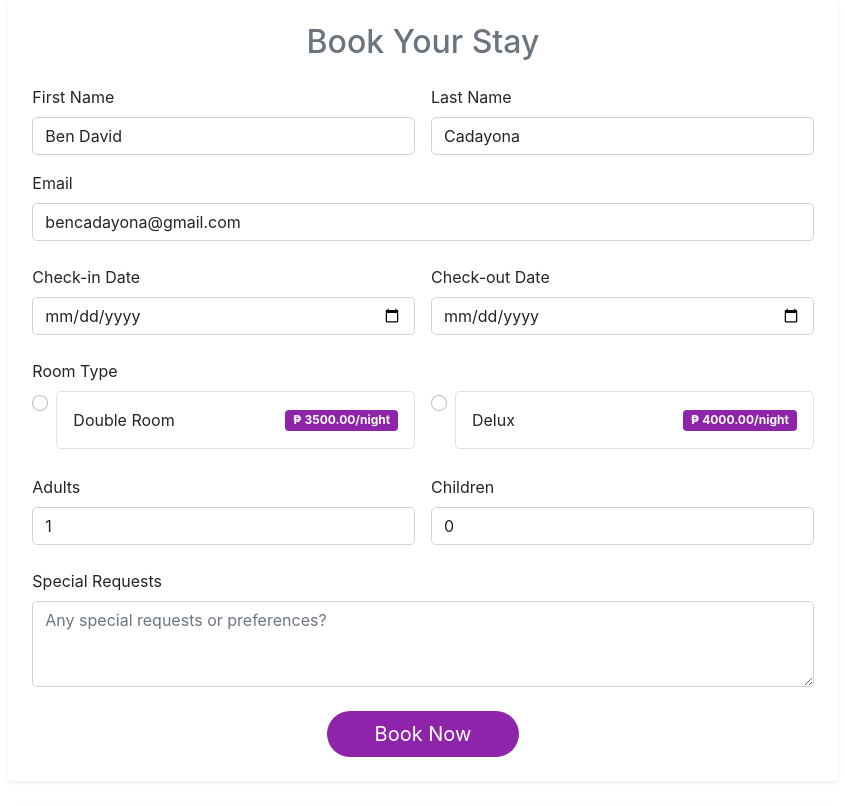
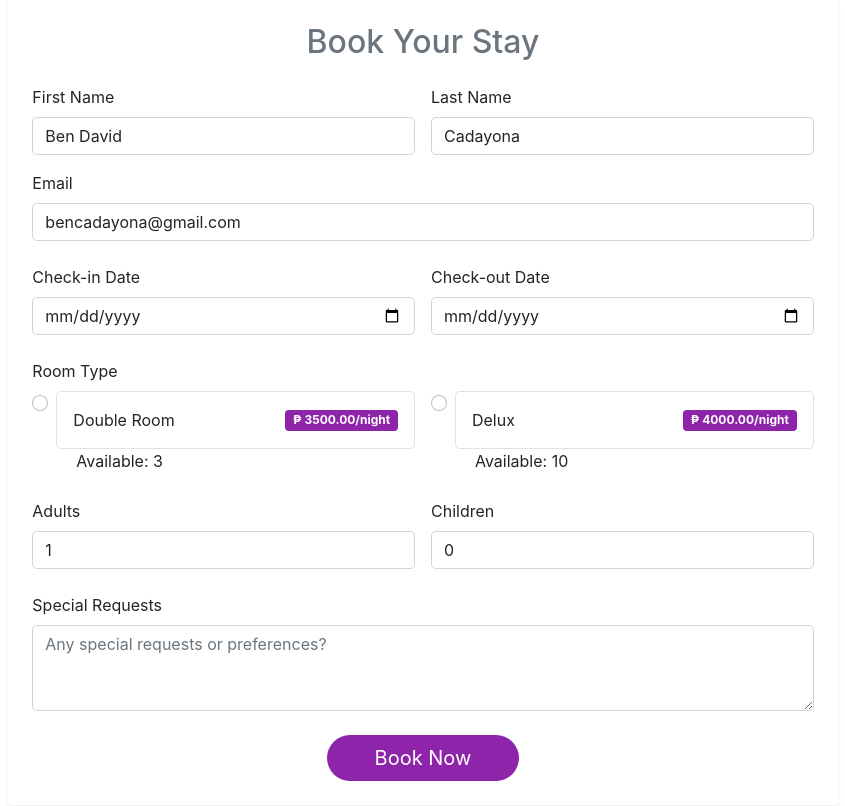
Before and after one commit to Sting421/Tanday_V2, a Django app: page /booking/10/ in a window 1280 px wide. Shown: the part 106-912 px from the top of the page, without its empty margins (217-1062 px from the left). Run offline with Django 5.2, Linux system fonts and the light colour scheme; a user stored in the database is signed in; data comes from the database, SQL or seed files in the repository; both versions use the stored data as it was after the commit.

Commit message:
adding available rooms

```diff
--- a/api/templates/booking.html
+++ b/api/templates/booking.html
@@ -56,12 +56,15 @@
                                                value="{{ room.id }}"
                                                class="form-check-input"
                                                id="room_{{ room.id }}"
+                                               {% if room.available_room <= 0 %} disabled {% endif %}
                                                required>
                                         <label class="form-check-label d-flex justify-content-between align-items-center p-3 border rounded-3"
                                                for="room_{{ room.id }}">
                                             <span>{{ room.name }}</span>
                                             <span class="badge bg-purple">₱ {{ room.price|floatformat:2 }}/night</span>
                                         </label>
+                                        <span style="margin-left: 20px;">{% if room.available_room <= 0 %} Unavailable {% else %}
+                                            Available: {{ room.available_room }}{% endif %}</span>
                                     </div>
                                 </div>
                                 {% endfor %}
--- a/api/templates/home.html
+++ b/api/templates/home.html
@@ -64,8 +64,8 @@
                                 <div class="d-flex justify-content-between align-items-center mb-3">
                                     <span class="fs-5 fw-semibold text-purple">₱{{ listing.price_per_night }}<small class="fs-6 fw-normal">/night</small></span>
                                 </div>
-                                <button class="btn btn-purple rounded-pill px-5 py-2 fs-5 fw-semibold w-100" onclick="event.preventDefault()">
-                                    Book Now
+                                <button class="btn btn-purple rounded-pill px-5 py-2 fs-5 fw-semibold w-100" onclick="event.filterHotel("{% url 'booking' listing.id %}")" >
+                                    Book now
                                 </button>
                             </div>
                         </div>
--- a/api/views.py
+++ b/api/views.py
@@ -194,6 +194,10 @@ def book_now(request):
             room=room,
         )
         booking.save()
+        rooms = get_object_or_404(Rooms, id = room_id)
+        rooms.available_room -= 1
+        rooms.save()
+
         return redirect('success')
 
     return render(request, 'booking.html')
@@ -340,6 +344,11 @@ def acceptBooking(request, booking_id):
     if request.method == 'POST' and 'check-out-user_button' in request.POST:
         booking.status = 'Check-out'
         booking.save()
+
+        rooms = get_object_or_404(Rooms, id = booking.room.id)
+        rooms.available_room += 1
+        rooms.save()
+
         messages.success(request, 'The booking has been accepted successfully!')
         print('successfully')
         return redirect('review', listing_id = booking.room.listing.id)
@@ -362,7 +371,7 @@ def filter_hotel_view(request,filter_value):
     print("The filter value is:",filter_value)
     filters = Filter.objects.all()
     if filter_value:
-        listings = Listing.objects.filter(filters__name=filter_value)  # Assuming you have a ManyToMany relationship
+        listings = Listing.objects.filter(filters__name=filter_value)
 
 
     context = {'listings': listings,
```
Also changed, not shown: api/migrations/0005_rooms_available_room_alter_booking_booking_number.py (added), db.sqlite3.
